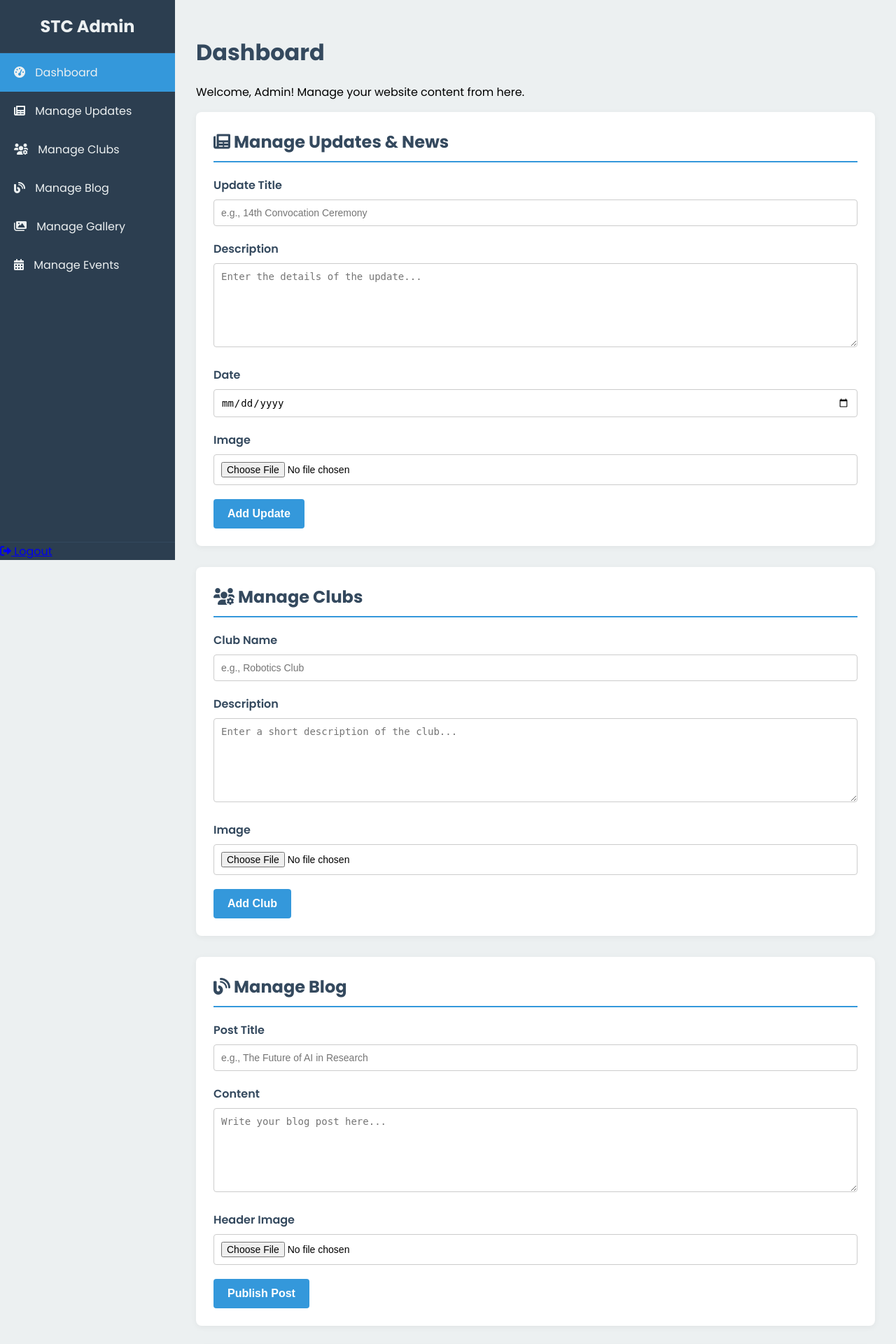
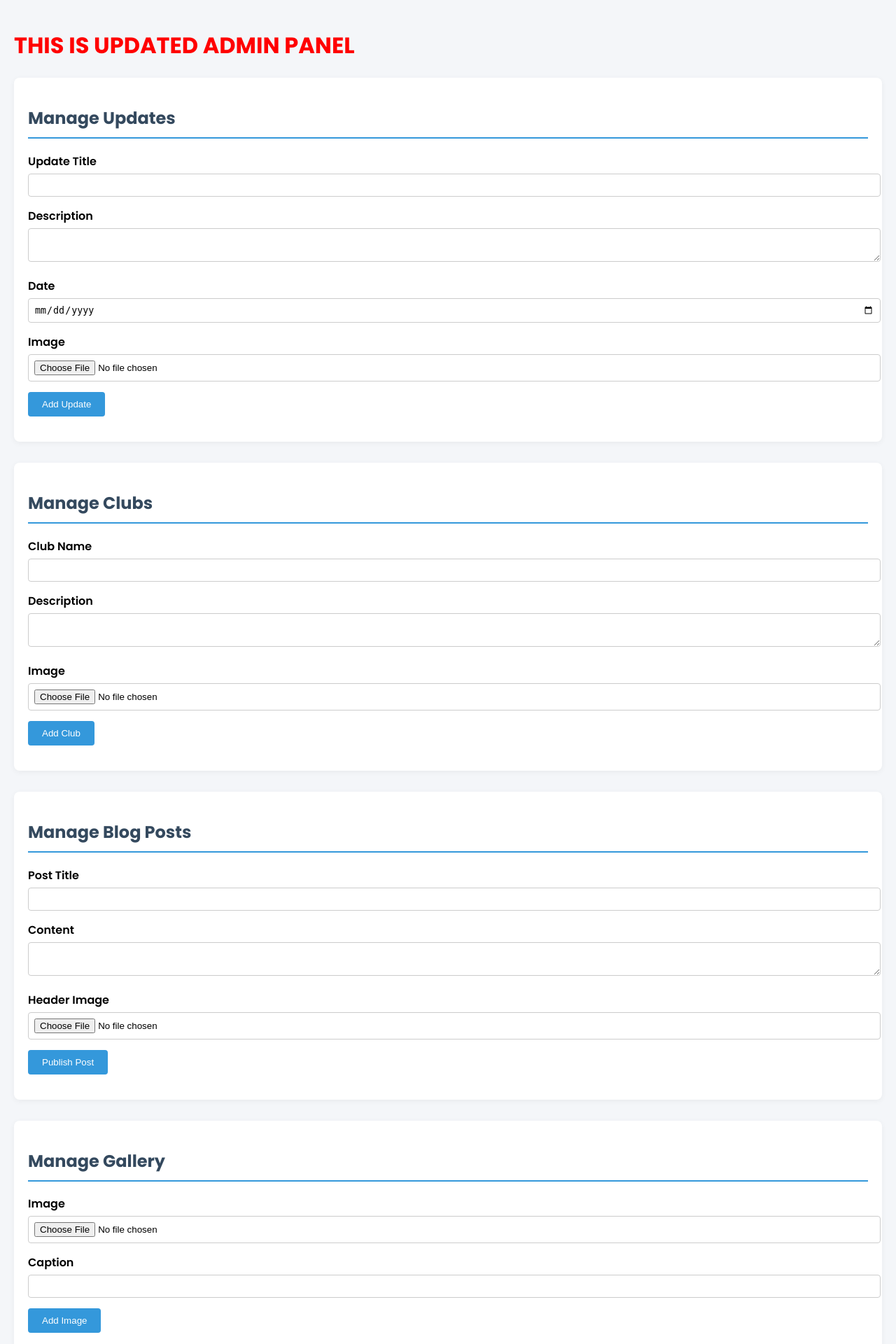
Before and after one commit to Coding-Club-of-IISER-Thiruvananthapuram/T4, a Flask app: page /admin in a window 1280 px wide. Shown: the top 1920 px of the page at 70% size. Run offline with Flask 3, Linux system fonts and the light colour scheme; the visitor is signed in with stand-in values (Sample User, id 1).

Commit message:
Update admin.html

```diff
--- a/templates/admin.html
+++ b/templates/admin.html
@@ -1,159 +1,32 @@
-<!-- Save this as: templates/admin.html -->
 <!DOCTYPE html>
 <html lang="en">
 <head>
-    <meta charset="UTF-8">
-    <meta name="viewport" content="width=device-width, initial-scale=1.0">
+  <meta charset="UTF-8" />
+  <meta name="viewport" content="width=device-width, initial-scale=1.0"/>
   <title>Admin Dashboard | STC IISER TVM</title>
   <link href="https://fonts.googleapis.com/css2?family=Poppins:wght@300;400;600;700&display=swap" rel="stylesheet">
   <link rel="stylesheet" href="https://cdnjs.cloudflare.com/ajax/libs/font-awesome/6.0.0-beta3/css/all.min.css">
+
   <style>
-        :root {
-            --sidebar-bg: #2c3e50;
-            --main-bg: #ecf0f1;
-            --card-bg: #ffffff;
-            --primary-color: #3498db;
-            --text-dark: #34495e;
-            --text-light: #ecf0f1;
-            --alert-success-bg: #d4edda;
-            --alert-success-text: #155724;
-        }
-        body {
-            font-family: 'Poppins', sans-serif;
-            margin: 0;
-            background-color: var(--main-bg);
-            display: flex;
-        }
-        .sidebar {
-            width: 250px;
-            background: var(--sidebar-bg);
-            color: var(--text-light);
-            display: flex;
-            flex-direction: column;
-            height: 100vh;
-            position: fixed;
-        }
-        .sidebar-header {
-            padding: 20px;
-            text-align: center;
-            border-bottom: 1px solid #34495e;
-        }
-        .sidebar-header h2 {
-            margin: 0;
-        }
-        .sidebar-nav {
-            list-style: none;
-            padding: 0;
-            margin: 0;
-            flex-grow: 1;
-        }
-        .sidebar-nav li a {
-            display: block;
-            padding: 15px 20px;
-            color: var(--text-light);
-            text-decoration: none;
-            transition: background 0.3s;
-        }
-        .sidebar-nav li a:hover, .sidebar-nav li a.active {
-            background: var(--primary-color);
-        }
-        .sidebar-nav li a i {
-            margin-right: 10px;
-        }
-        .logout {
-            border-top: 1px solid #34495e;
-        }
-        .main-content {
-            margin-left: 250px;
-            flex-grow: 1;
-            padding: 30px;
-        }
-        .main-content h1 {
-            color: var(--text-dark);
-            margin-bottom: 20px;
-        }
-        .dashboard-section {
-            background: var(--card-bg);
-            padding: 25px;
-            border-radius: 8px;
-            box-shadow: 0 2px 10px rgba(0,0,0,0.05);
-            margin-bottom: 30px;
-        }
-        .dashboard-section h2 {
-            margin-top: 0;
-            color: var(--text-dark);
-            border-bottom: 2px solid var(--primary-color);
-            padding-bottom: 10px;
-            margin-bottom: 20px;
-        }
-        .form-group {
-            margin-bottom: 20px;
-        }
-        .form-group label {
-            display: block;
-            margin-bottom: 8px;
-            font-weight: 600;
-            color: var(--text-dark);
-        }
-        .form-group input[type="text"],
-        .form-group input[type="date"],
-        .form-group textarea,
-        .form-group input[type="file"] {
-            width: 100%;
-            padding: 10px;
-            border: 1px solid #ccc;
-            border-radius: 4px;
-            box-sizing: border-box;
-            font-size: 14px;
-        }
-        textarea {
-            resize: vertical;
-            min-height: 120px;
-        }
-        .btn-submit {
-            padding: 12px 20px;
-            background-color: var(--primary-color);
-            color: white;
-            border: none;
-            border-radius: 4px;
-            font-size: 16px;
-            font-weight: 600;
-            cursor: pointer;
-            transition: background-color 0.3s ease;
-        }
-        .btn-submit:hover {
-            background-color: #2980b9;
-        }
-        .alert-success {
-            padding: 15px;
-            margin-bottom: 20px;
-            border-radius: 4px;
-            background-color: var(--alert-success-bg);
-            color: var(--alert-success-text);
-            border: 1px solid transparent;
-        }
+    body { font-family: 'Poppins', sans-serif; background: #f4f6f9; margin: 0; padding: 20px; }
+    h1 { color: #2c3e50; }
+    .dashboard-section { background: #fff; padding: 20px; margin-bottom: 30px; border-radius: 8px; box-shadow: 0 2px 8px rgba(0,0,0,0.05); }
+    .dashboard-section h2 { color: #34495e; border-bottom: 2px solid #3498db; padding-bottom: 10px; }
+    .form-group { margin-bottom: 15px; }
+    .form-group label { display: block; font-weight: 600; margin-bottom: 5px; }
+    .form-group input, .form-group textarea { width: 100%; padding: 8px; border: 1px solid #ccc; border-radius: 4px; }
+    .btn-submit { background: #3498db; color: white; padding: 10px 20px; border: none; border-radius: 4px; cursor: pointer; }
+    .btn-delete { background: #e74c3c; color: white; border: none; padding: 8px 12px; border-radius: 4px; cursor: pointer; margin-left: 10px; }
+    ul.item-list { list-style: none; padding: 0; margin-top: 15px; }
+    ul.item-list li { margin-bottom: 10px; }
+    form.inline-form { display: inline; }
+    .alert-success { background: #d4edda; color: #155724; padding: 10px; margin-bottom: 15px; border-radius: 4px; }
   </style>
 </head>
 <body>
 
-    <aside class="sidebar">
-        <div class="sidebar-header">
-            <h2>STC Admin</h2>
-        </div>
-        <ul class="sidebar-nav">
-            <li><a href="#" class="active"><i class="fas fa-tachometer-alt"></i> Dashboard</a></li>
-            <li><a href="#manage-updates"><i class="fas fa-newspaper"></i> Manage Updates</a></li>
-            <li><a href="#manage-clubs"><i class="fas fa-users-cog"></i> Manage Clubs</a></li>
-            <li><a href="#manage-blog"><i class="fas fa-blog"></i> Manage Blog</a></li>
-            <li><a href="#manage-gallery"><i class="fas fa-images"></i> Manage Gallery</a></li>
-            <li><a href="#manage-events"><i class="fas fa-calendar-alt"></i> Manage Events</a></li>
-        </ul>
-        <div class="logout">
-            <a href="{{ url_for('logout') }}"><i class="fas fa-sign-out-alt"></i> Logout</a>
-        </div>
-    </aside>
+  <h1 style="color: red;">THIS IS UPDATED ADMIN PANEL</h1>
 
-    <main class="main-content">
   {% with messages = get_flashed_messages(with_categories=true) %}
     {% if messages %}
       {% for category, message in messages %}
@@ -164,109 +37,159 @@
     {% endif %}
   {% endwith %}
 
-        <h1>Dashboard</h1>
-        <p>Welcome, Admin! Manage your website content from here.</p>
-
-        <section class="dashboard-section" id="manage-updates">
-            <h2><i class="fas fa-newspaper"></i> Manage Updates & News</h2>
+  <!-- UPDATES -->
+  <section class="dashboard-section">
+    <h2>Manage Updates</h2>
     <form method="POST" action="{{ url_for('add_update') }}" enctype="multipart/form-data">
       <div class="form-group">
-                    <label for="update-title">Update Title</label>
-                    <input type="text" id="update-title" name="update-title" placeholder="e.g., 14th Convocation Ceremony" required>
+        <label>Update Title</label>
+        <input type="text" name="update-title" required>
       </div>
       <div class="form-group">
-                    <label for="update-description">Description</label>
-                    <textarea id="update-description" name="update-description" placeholder="Enter the details of the update..." required></textarea>
+        <label>Description</label>
+        <textarea name="update-description" required></textarea>
       </div>
       <div class="form-group">
-                    <label for="update-date">Date</label>
-                    <input type="date" id="update-date" name="update-date" required>
+        <label>Date</label>
+        <input type="date" name="update-date" required>
       </div>
       <div class="form-group">
-                    <label for="update-image">Image</label>
-                    <input type="file" id="update-image" name="update-image">
+        <label>Image</label>
+        <input type="file" name="update-image">
       </div>
       <button type="submit" class="btn-submit">Add Update</button>
     </form>
+    <ul class="item-list">
+      {% for update in updates %}
+      <li>
+        <strong>{{ update.title }}</strong> – {{ update.date }}
+        <form method="POST" action="{{ url_for('delete_update', id=update.id) }}" class="inline-form">
+          <button class="btn-delete" onclick="return confirm('Delete this update?')">Delete</button>
+        </form>
+      </li>
+      {% endfor %}
+    </ul>
   </section>
 
-        <section class="dashboard-section" id="manage-clubs">
-            <h2><i class="fas fa-users-cog"></i> Manage Clubs</h2>
+  <!-- CLUBS -->
+  <section class="dashboard-section">
+    <h2>Manage Clubs</h2>
     <form method="POST" action="{{ url_for('add_club') }}" enctype="multipart/form-data">
       <div class="form-group">
-                    <label for="club-name">Club Name</label>
-                    <input type="text" id="club-name" name="club-name" placeholder="e.g., Robotics Club" required>
+        <label>Club Name</label>
+        <input type="text" name="club-name" required>
       </div>
       <div class="form-group">
-                    <label for="club-description">Description</label>
-                    <textarea id="club-description" name="club-description" placeholder="Enter a short description of the club..." required></textarea>
+        <label>Description</label>
+        <textarea name="club-description" required></textarea>
       </div>
       <div class="form-group">
-                    <label for="club-image">Image</label>
-                    <input type="file" id="club-image" name="club-image">
+        <label>Image</label>
+        <input type="file" name="club-image">
       </div>
       <button type="submit" class="btn-submit">Add Club</button>
     </form>
+    <ul class="item-list">
+      {% for club in clubs %}
+      <li>
+        <strong>{{ club.name }}</strong>
+        <form method="POST" action="{{ url_for('delete_club', id=club.id) }}" class="inline-form">
+          <button class="btn-delete" onclick="return confirm('Delete this club?')">Delete</button>
+        </form>
+      </li>
+      {% endfor %}
+    </ul>
   </section>
 
-        <section class="dashboard-section" id="manage-blog">
-            <h2><i class="fas fa-blog"></i> Manage Blog</h2>
+  <!-- BLOG POSTS -->
+  <section class="dashboard-section">
+    <h2>Manage Blog Posts</h2>
     <form method="POST" action="{{ url_for('add_blog') }}" enctype="multipart/form-data">
       <div class="form-group">
-                    <label for="blog-title">Post Title</label>
-                    <input type="text" id="blog-title" name="blog-title" placeholder="e.g., The Future of AI in Research" required>
+        <label>Post Title</label>
+        <input type="text" name="blog-title" required>
       </div>
       <div class="form-group">
-                    <label for="blog-content">Content</label>
-                    <textarea id="blog-content" name="blog-content" placeholder="Write your blog post here..." required></textarea>
+        <label>Content</label>
+        <textarea name="blog-content" required></textarea>
       </div>
       <div class="form-group">
-                    <label for="blog-image">Header Image</label>
-                    <input type="file" id="blog-image" name="blog-image">
+        <label>Header Image</label>
+        <input type="file" name="blog-image">
       </div>
       <button type="submit" class="btn-submit">Publish Post</button>
     </form>
+    <ul class="item-list">
+      {% for post in posts %}
+      <li>
+        <strong>{{ post.title }}</strong>
+        <form method="POST" action="{{ url_for('delete_blog', id=post.id) }}" class="inline-form">
+          <button class="btn-delete" onclick="return confirm('Delete this post?')">Delete</button>
+        </form>
+      </li>
+      {% endfor %}
+    </ul>
   </section>
 
-        <section class="dashboard-section" id="manage-gallery">
-            <h2><i class="fas fa-images"></i> Manage Gallery</h2>
+  <!-- GALLERY -->
+  <section class="dashboard-section">
+    <h2>Manage Gallery</h2>
     <form method="POST" action="{{ url_for('add_gallery_image') }}" enctype="multipart/form-data">
       <div class="form-group">
-                    <label for="gallery-image">Upload Image</label>
-                    <input type="file" id="gallery-image" name="gallery-image" required>
+        <label>Image</label>
+        <input type="file" name="gallery-image" required>
       </div>
       <div class="form-group">
-                    <label for="gallery-caption">Caption (Optional)</label>
-                    <input type="text" id="gallery-caption" name="gallery-caption" placeholder="A brief description of the image...">
+        <label>Caption</label>
+        <input type="text" name="gallery-caption">
       </div>
       <button type="submit" class="btn-submit">Add Image</button>
     </form>
+    <ul class="item-list">
+      {% for img in gallery_images %}
+      <li>
+        <strong>{{ img.caption or 'Untitled Image' }}</strong>
+        <form method="POST" action="{{ url_for('delete_gallery', id=img.id) }}" class="inline-form">
+          <button class="btn-delete" onclick="return confirm('Delete this image?')">Delete</button>
+        </form>
+      </li>
+      {% endfor %}
+    </ul>
   </section>
 
-        <section class="dashboard-section" id="manage-events">
-            <h2><i class="fas fa-calendar-alt"></i> Manage Events</h2>
+  <!-- EVENTS -->
+  <section class="dashboard-section">
+    <h2>Manage Events</h2>
     <form method="POST" action="{{ url_for('add_event') }}">
       <div class="form-group">
-                    <label for="event-title">Event Title</label>
-                    <input type="text" id="event-title" name="event-title" placeholder="e.g., Annual Hackathon" required>
+        <label>Event Title</label>
+        <input type="text" name="event-title" required>
       </div>
       <div class="form-group">
-                    <label for="event-description">Description</label>
-                    <textarea id="event-description" name="event-description" placeholder="Enter the details of the event..." required></textarea>
+        <label>Description</label>
+        <textarea name="event-description" required></textarea>
       </div>
       <div class="form-group">
-                    <label for="event-date">Date</label>
-                    <input type="text" id="event-date" name="event-date" placeholder="e.g., October 25-27, 2025" required>
+        <label>Date</label>
+        <input type="text" name="event-date" required>
       </div>
       <div class="form-group">
-                    <label for="event-location">Location</label>
-                    <input type="text" id="event-location" name="event-location" placeholder="e.g., IISER TVM Campus" required>
+        <label>Location</label>
+        <input type="text" name="event-location" required>
       </div>
       <button type="submit" class="btn-submit">Add Event</button>
     </form>
+    <ul class="item-list">
+      {% for event in events %}
+      <li>
+        <strong>{{ event.title }}</strong> – {{ event.date }}
+        <form method="POST" action="{{ url_for('delete_event', id=event.id) }}" class="inline-form">
+          <button class="btn-delete" onclick="return confirm('Delete this event?')">Delete</button>
+        </form>
+      </li>
+      {% endfor %}
+    </ul>
   </section>
-
-    </main>
 
 </body>
 </html>
```
Lines whose indentation alone changed are shown as unchanged.
